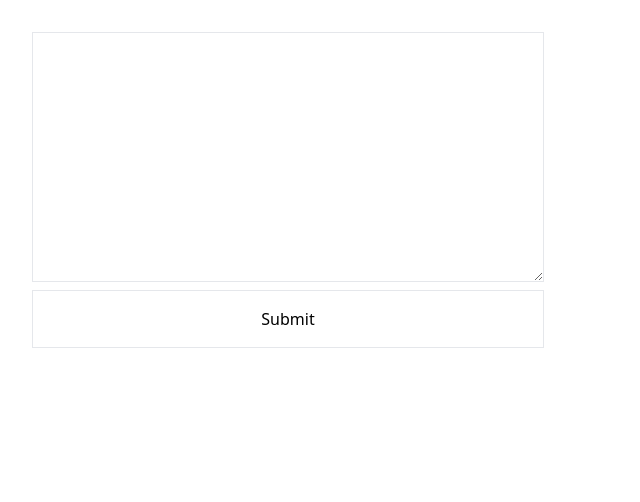
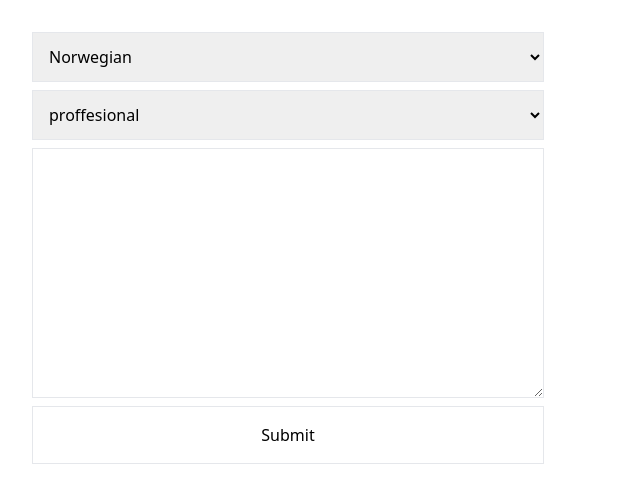
Before and after one commit to heshamelmasry77/email-ai-responder, a React (Vite) app: page / in a window 1280 px wide. Shown: the top 502 px of the page, without its empty margins (0-640 px from the left). Built offline with nearby package versions, Linux system fonts and the light colour scheme.

Commit message:
#14 adds working response form node server

```diff
--- a/package.json
+++ b/package.json
@@ -12,6 +12,7 @@
     "lint-fix": "eslint --fix ./**/*.{jsx,js}"
   },
   "dependencies": {
+    "body-parser": "^1.20.1",
     "cors": "^2.8.5",
     "express": "^4.18.2",
     "openai": "^3.1.0",
@@ -31,6 +32,7 @@
     "eslint-plugin-react-hooks": "^4.6.0",
     "husky": "^8.0.0",
     "lint-staged": "^13.1.0",
+    "nodemon": "^2.0.20",
     "postcss": "^8.4.20",
     "tailwindcss": "^3.2.4",
     "vite": "^4.0.0"
--- a/src/App.jsx
+++ b/src/App.jsx
@@ -3,27 +3,47 @@ import React, { useState } from 'react';
 
 function App() {
   const [message, setMessage] = useState('');
-  // const [response, setResponse] = useState('');
-  function formSubmit(e) {
+  const [mood, setMood] = useState('');
+  const [language, setLanguage] = useState('');
+  const [response, setResponse] = useState('');
+  async function formSubmit(e) {
     e.preventDefault();
-    // const response = fetch('http://localhost:3000/', {
-    //   method: 'POST',
-    //   headers: {
-    //     'Content-Type': 'application/json',
-    //   },
-    //   body: JSON.stringify({ message }),
-    // });
+    try {
+      const apiResponse = await fetch('http://localhost:3001/', {
+        method: 'POST',
+        headers: {
+          'Content-Type': 'application/json',
+        },
+        body: JSON.stringify({ message, mood, language }),
+      });
+      const data = await apiResponse.json();
+      setResponse(data.message);
+    } catch (error) {
+      console.log(error);
+    }
   }
 
   return (
     <main className="">
       <form onSubmit={formSubmit} className="flex flex-col gap-2 max-w-lg">
+        <select className="border p-3" value={language} onChange={(e) => setLanguage(e.target.value)}>
+          <option value="Norwegian"> Norwegian </option>
+          <option value="English"> English </option>
+          <option value="Swedish"> Swedish </option>
+          <option value="German"> German </option>
+        </select>
+        <select className="border p-3" value={mood} onChange={(e) => setMood(e.target.value)}>
+          <option value="proffesional"> proffesional </option>
+          <option value="funny"> funny </option>
+          <option value="angry"> angry </option>
+          <option value="friendly"> friendly </option>
+        </select>
         <textarea className="border h-[250px]" value={message} onChange={(e) => setMessage(e.target.value)} />
         <button type="submit" className="border p-4">
           Submit
         </button>
+        <div>{response}</div>
       </form>
-      {/* <div>{response}</div> */}
     </main>
   );
 }
```
Also changed, not shown: index.js (added, +31 -0 lines), script.js (deleted, +0 -27 lines), 1 other file (tests, documents, lock files or other folders).
